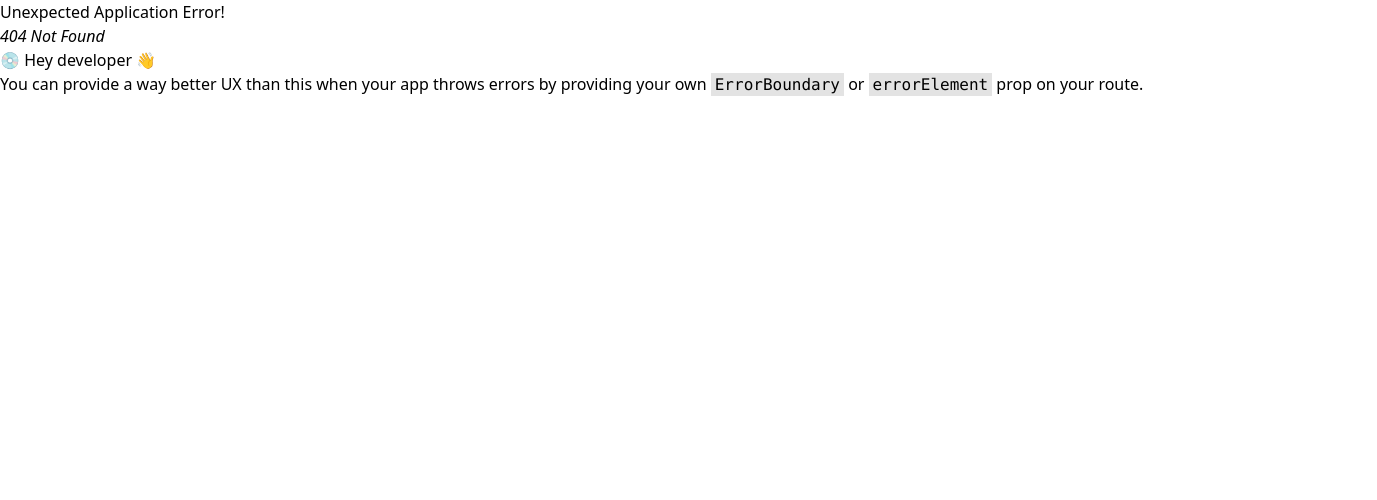
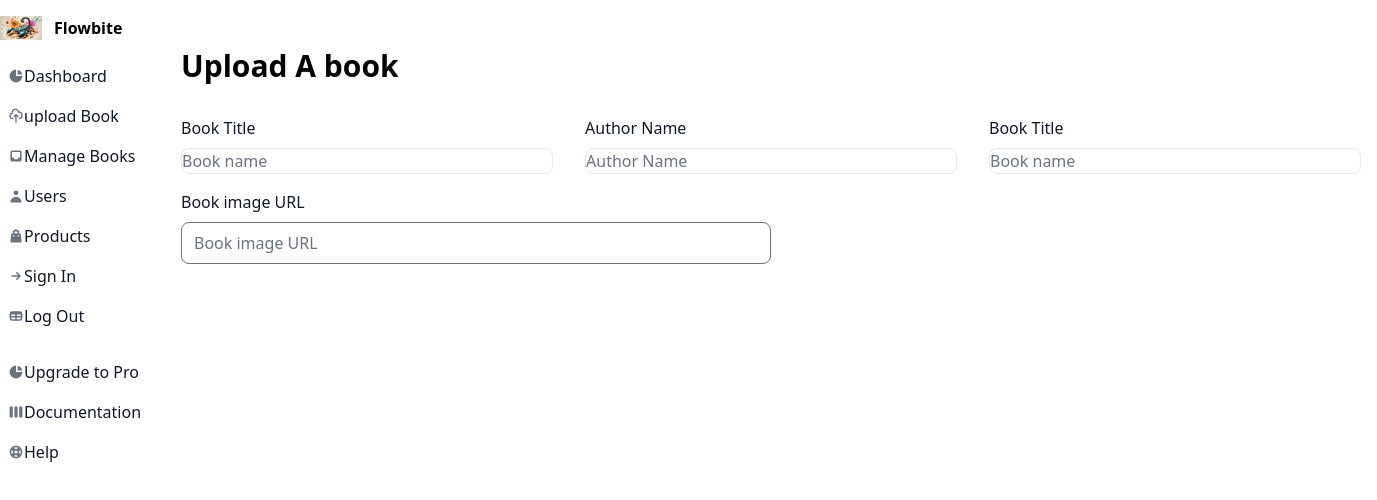
Before and after one commit to chas-academy/u09-fullstack-js-moha1633, a React (Vite) app in the folder client/: page /admin/dashboard/upload in a window 1280 px wide. Before the commit this address had no page. Shown: the top 500 px of the page, 1377 px wide, since content can reach past the window. Built offline with nearby package versions, Linux system fonts and the light colour scheme.

Commit message:
skåpade  komponenten är ansvarig för layouten på adminpanelen. som sidebar med länkar till olika delar av adminpanelen

```diff
--- /dev/null
+++ b/client/src/dashboard/Dashboard.jsx
@@ -0,0 +1,9 @@
+import React from 'react'
+
+function Dashboard() {
+  return (
+    <div>Dashboard</div>
+  )
+}
+
+export default Dashboard
--- /dev/null
+++ b/client/src/dashboard/DashboardLayout.jsx
@@ -0,0 +1,15 @@
+
+import React from 'react'
+import { Outlet } from 'react-router-dom'
+import { SideBar } from './Sidebar'
+
+const DashboardLayout = () => {
+  return (
+    <div className='flex gap-4 flex-col md:flex-row'>
+        <SideBar/>
+        <Outlet/>
+    </div>
+  )
+}
+
+export default DashboardLayout
--- /dev/null
+++ b/client/src/dashboard/EditBooks.jsx
@@ -0,0 +1,9 @@
+import React from 'react'
+
+const EditBooks = () => {
+  return (
+    <div>EditBooks</div>
+  )
+}
+
+export default EditBooks
--- /dev/null
+++ b/client/src/dashboard/ManageBooks.jsx
@@ -0,0 +1,9 @@
+import React from 'react'
+
+const ManageBooks = () => {
+  return (
+    <div>ManageBooks</div>
+  )
+}
+
+export default ManageBooks
--- /dev/null
+++ b/client/src/dashboard/SideBar.jsx
@@ -0,0 +1,50 @@
+import React from 'react'
+import { Sidebar } from "flowbite-react";
+import { HiArrowSmRight, HiChartPie, HiInbox, HiOutlineCloudUpload, HiShoppingBag, HiSupport, HiTable, HiUser, HiViewBoards } from "react-icons/hi";
+import propic from "../assets/banner-books/scor.jpg";  // Add the correct extension
+
+export const SideBar = () => {
+  return (
+    <Sidebar aria-label="Sidebar with content separator example">
+      <Sidebar.Logo href="#" img={propic} imgAlt="Flowbite logo">
+        Flowbite
+      </Sidebar.Logo>
+      <Sidebar.Items>
+        <Sidebar.ItemGroup>
+          <Sidebar.Item href="/admin/dashboard" icon={HiChartPie}>
+            Dashboard
+          </Sidebar.Item>
+          <Sidebar.Item href="/admin/dashboard/upload" icon={HiOutlineCloudUpload}>
+            upload Book
+          </Sidebar.Item>
+          <Sidebar.Item href="/admin/dashboard/manage" icon={HiInbox}>
+            Manage Books
+          </Sidebar.Item>
+          <Sidebar.Item href="#" icon={HiUser}>
+            Users
+          </Sidebar.Item>
+          <Sidebar.Item href="#" icon={HiShoppingBag}>
+            Products
+          </Sidebar.Item>
+          <Sidebar.Item href="/login" icon={HiArrowSmRight}>
+            Sign In
+          </Sidebar.Item>
+          <Sidebar.Item href="/logout" icon={HiTable}>
+            Log Out
+          </Sidebar.Item>
+        </Sidebar.ItemGroup>
+        <Sidebar.ItemGroup>
+          <Sidebar.Item href="#" icon={HiChartPie}>
+            Upgrade to Pro
+          </Sidebar.Item>
+          <Sidebar.Item href="#" icon={HiViewBoards}>
+            Documentation
+          </Sidebar.Item>
+          <Sidebar.Item href="#" icon={HiSupport}>
+            Help
+          </Sidebar.Item>
+        </Sidebar.ItemGroup>
+      </Sidebar.Items>
+    </Sidebar>
+  )
+}
--- /dev/null
+++ b/client/src/dashboard/UploadBook.jsx
@@ -0,0 +1,70 @@
+import React from 'react'
+import { Button, Checkbox, Label, TextInput } from "flowbite-react";
+const UploadBook = () => {
+  return (
+    <div className='px-4 my-12'>
+      <h2 className='mb-8 text-3xl font-bold'>Upload A book</h2>
+      <form className="flex lg:w-[1180px] flex-col flex-wrap gap-4">
+        {/** first row Book Name   */}
+    <div className='flex gap-8'>
+    <div className='lg:w-1/2'>
+        <div className="mb-2 block">
+          <Label htmlFor="booktitle" value="Book Title" />
+        </div>
+        <TextInput id="booktitle" type="booktitle"
+        name='bookTitle'
+        placeholder="Book name" required />
+      </div>
+        {/** Author av boken  */}
+
+      <div className='lg:w-1/2'>
+        <div className="mb-2 block">
+          <Label htmlFor="authorName" value="Author Name" />
+        </div>
+        <TextInput id="authorName" type="authorName"
+        name='bookTitle'
+        placeholder="Author Name" required />
+      </div>
+
+
+       <div className='lg:w-1/2'>
+        <div className="mb-2 block">
+          <Label htmlFor="booktitle" value="Book Title" />
+        </div>
+        <TextInput id="booktitle" type="booktitle"
+        name='bookTitle'
+        placeholder="Book name" required />
+      </div>
+
+
+    </div>
+
+    {/** 2nd**/}
+
+    <div className='flex gap-8'>
+
+    <div className='lg:w-1/2'>
+        <div className="mb-2 block">
+          <Label htmlFor="imageUrl" value="Book image URL" />
+        </div>
+        <TextInput id="imageUrl" type="text"
+        name='imageUrl'
+        placeholder="Book image URL" required />
+      </div>
+
+
+
+
+
+    </div>
+
+
+
+
+    </form>
+
+    </div>
+  )
+}
+
+export default UploadBook
--- a/client/src/routers/routers.jsx
+++ b/client/src/routers/routers.jsx
@@ -5,6 +5,11 @@ import Shop from "../shop/Shop";
 import { About } from "../components/About";
 import { Blog } from "../components/Blog";
 import { SingleBook } from "../components/SingleBook";
+import DashboardLayout from "../dashboard/DashboardLayout";
+import UploadBook from "../dashboard/UploadBook";
+import ManageBooks from "../dashboard/ManageBooks";
+import EditBooks from "../dashboard/EditBooks";
+import Dashboard from "../dashboard/Dashboard";
 
 const router = createBrowserRouter([
     {
@@ -39,7 +44,32 @@ const router = createBrowserRouter([
 
 
       ]
-    },
+   },
+  {
+    path: "/admin/dashboard",
+    element: <DashboardLayout/>,
+    children:[
+      {
+        path: "/admin/dashboard",
+        element: <Dashboard/>
+      },
+      {
+        path: "/admin/dashboard/upload",
+        element: <UploadBook/>
+      },
+      {
+        path: "/admin/dashboard/manage",
+        element: <ManageBooks/>
+
+      },
+      {
+        path: "/admin/dashboard/edit-books/:id",
+        element: <EditBooks/>,
+        loader:({params}) => fetch(`http://localhost:4000/book/${params.id}`),
+      }
+
+    ]
+  }
   ]);
 
   export default router
--- a/client/src/shop/SingleBook.jsx
+++ b/client/src/shop/SingleBook.jsx
@@ -12,3 +12,6 @@ const SingleBook = () => {
     </div>
   )
 }
+
+
+export default SingleBook
```
Also changed, not shown: client/src/assets/banner-books/scor.jpg (added).
